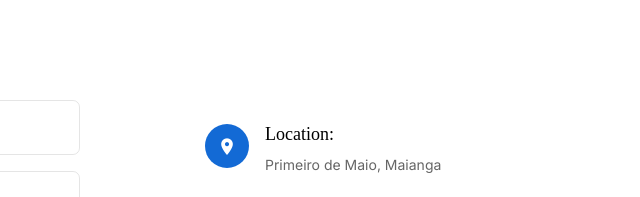
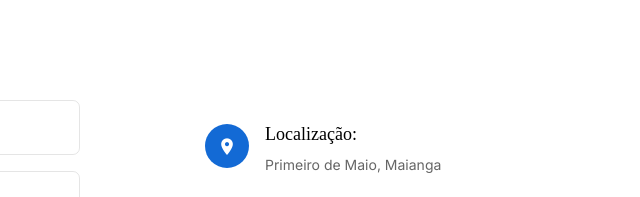
Before and after one commit to koringacrazy/inforimel, a plain HTML site: page contact.html in a window 1280 px wide. Shown: the part 800-997 px from the top of the page, 640-1280 px from the left. Drawn offline with nearby package versions, Linux system fonts and the light colour scheme; files whose address does not match are found by name; a web font is replaced by a local one.

Commit message:
Update contact.html

```diff
--- a/contact.html
+++ b/contact.html
@@ -137,7 +137,7 @@
 
             <div class="address mt-4">
               <i class="icon-room"></i>
-              <h4 class="mb-2">Location:</h4>
+              <h4 class="mb-2">Localização:</h4>
               <p>Primeiro de Maio, Maianga</p>
             </div>
 
```
